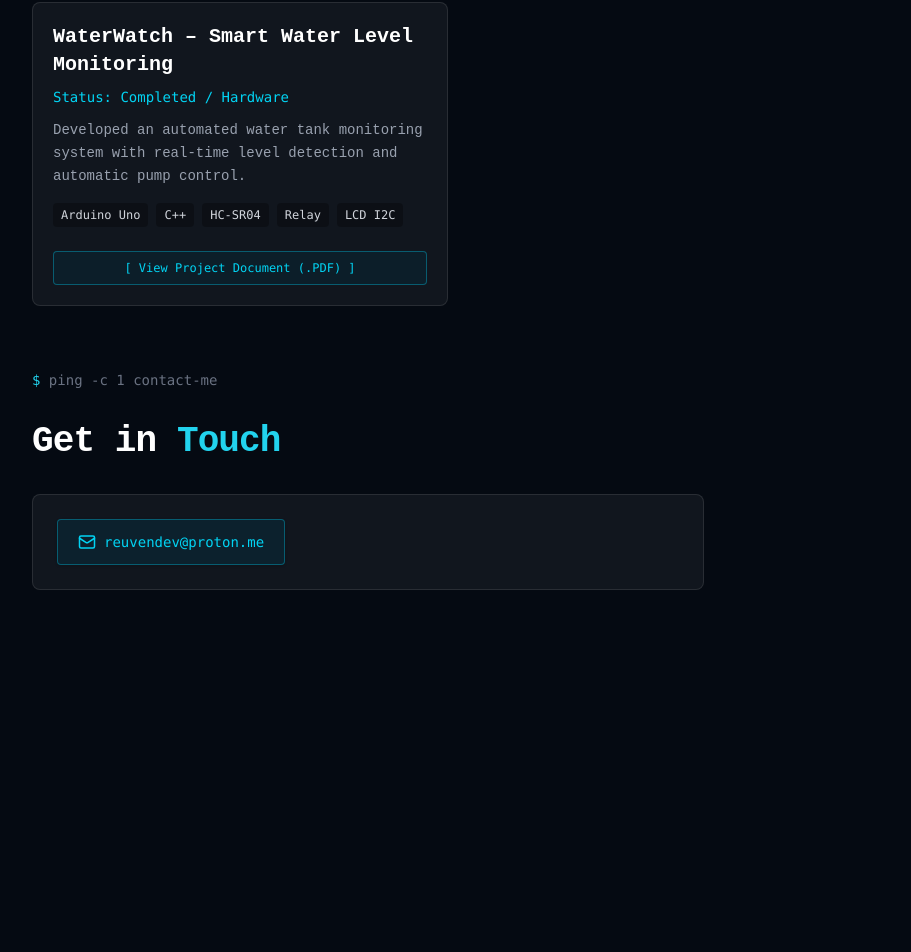
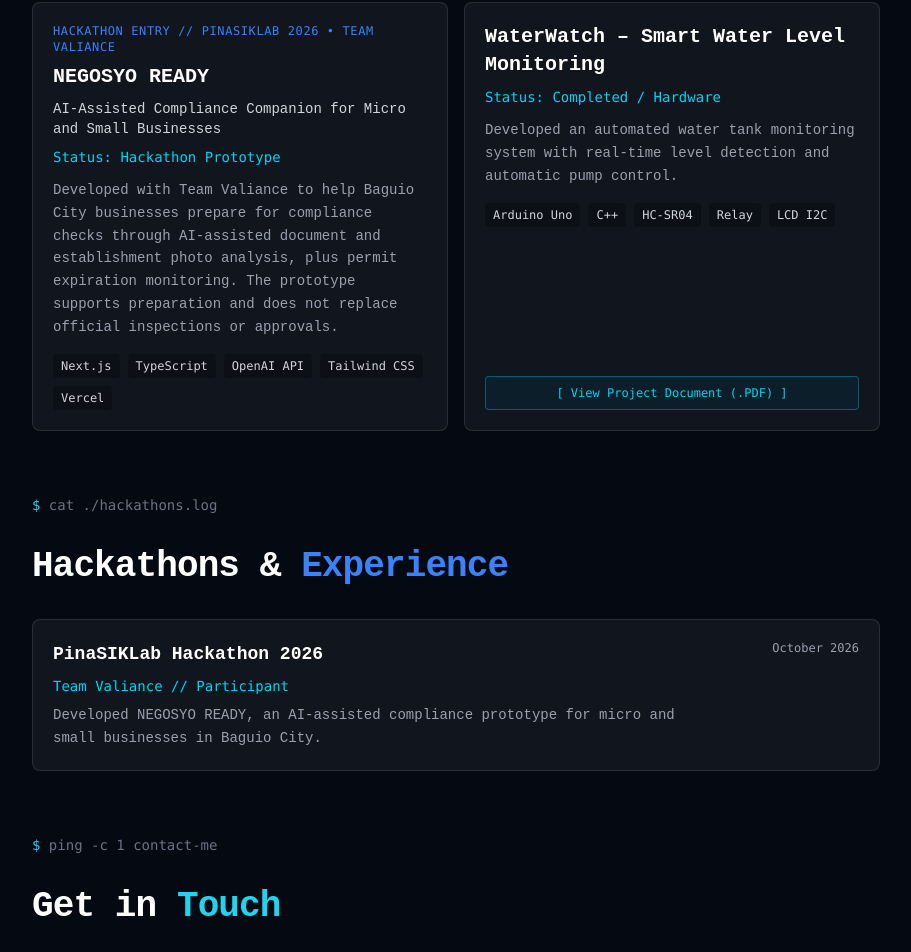
Before and after one commit to reuvendev/reuvendev, a Next.js app: page / in a window 1280 px wide. Shown: the part 1418-2370 px from the top of the page, without its empty margins (184-1095 px from the left). Before the commit the page ends 2056 px from the top, so only its background shows below. Built offline with nearby package versions, Linux system fonts and the light colour scheme.

Commit message:
added hackathon

```diff
--- a/app/page.tsx
+++ b/app/page.tsx
@@ -165,7 +165,15 @@ export default function Home() {
               className="p-5 bg-white/5 border border-white/10 rounded-lg flex flex-col justify-between space-y-4 hover:border-cyan-500/50 transition-colors"
             >
               <div className="space-y-2">
+                {project.eventLabel && (
+                  <p className="text-xs text-accent-blue font-mono uppercase tracking-wider">
+                    Hackathon Entry // {project.eventLabel}
+                  </p>
+                )}
                 <h3 className="text-xl font-bold text-white">{project.title}</h3>
+                {project.subtitle && (
+                  <p className="text-sm text-gray-300">{project.subtitle}</p>
+                )}
                 <p className="text-sm text-cyan-400 font-mono">Status: {project.status}</p>
                 <p className="text-gray-400 text-sm leading-relaxed pt-1">
                   {project.description}
@@ -193,6 +201,30 @@ export default function Home() {
               )}
             </div>
           ))}
+        </div>
+      </section>
+
+      {/* Hackathons & Experience Section */}
+      <section id="hackathons" className="space-y-8">
+        <div className="font-mono text-sm text-gray-500">
+          <span className="text-accent-cyan">$</span> cat ./hackathons.log
+        </div>
+
+        <h2 className="text-4xl font-bold text-white tracking-tight">
+          Hackathons &amp; <span className="text-accent-blue">Experience</span>
+        </h2>
+
+        <div className="p-5 bg-white/5 border border-white/10 rounded-lg hover:border-cyan-500/50 transition-colors">
+          <div className="flex flex-col sm:flex-row sm:items-start sm:justify-between gap-3">
+            <div className="space-y-2">
+              <h3 className="text-lg font-bold text-white">PinaSIKLab Hackathon 2026</h3>
+              <p className="text-sm text-cyan-400 font-mono">Team Valiance // Participant</p>
+              <p className="text-sm text-gray-400 leading-relaxed max-w-2xl">
+                Developed NEGOSYO READY, an AI-assisted compliance prototype for micro and small businesses in Baguio City.
+              </p>
+            </div>
+            <span className="text-xs text-gray-400 font-mono whitespace-nowrap">October 2026</span>
+          </div>
         </div>
       </section>
 
--- a/data/projects.ts
+++ b/data/projects.ts
@@ -1,13 +1,23 @@
 export interface Project {
   title: string;
+  subtitle?: string;
   status: string;
   description: string;
   tags: string[];
+  eventLabel?: string;
   linkUrl?: string; // The URL for the button
   linkText?: string; // The custom text displayed inside the button
 }
 
 export const projects: Project[] = [
+  {
+    title: "NEGOSYO READY",
+    subtitle: "AI-Assisted Compliance Companion for Micro and Small Businesses",
+    status: "Hackathon Prototype",
+    description: "Developed with Team Valiance to help Baguio City businesses prepare for compliance checks through AI-assisted document and establishment photo analysis, plus permit expiration monitoring. The prototype supports preparation and does not replace official inspections or approvals.",
+    tags: ["Next.js", "TypeScript", "OpenAI API", "Tailwind CSS", "Vercel"],
+    eventLabel: "PinaSIKLab 2026 • Team Valiance",
+  },
   {
     title: "WaterWatch – Smart Water Level Monitoring",
     status: "Completed / Hardware",
```
